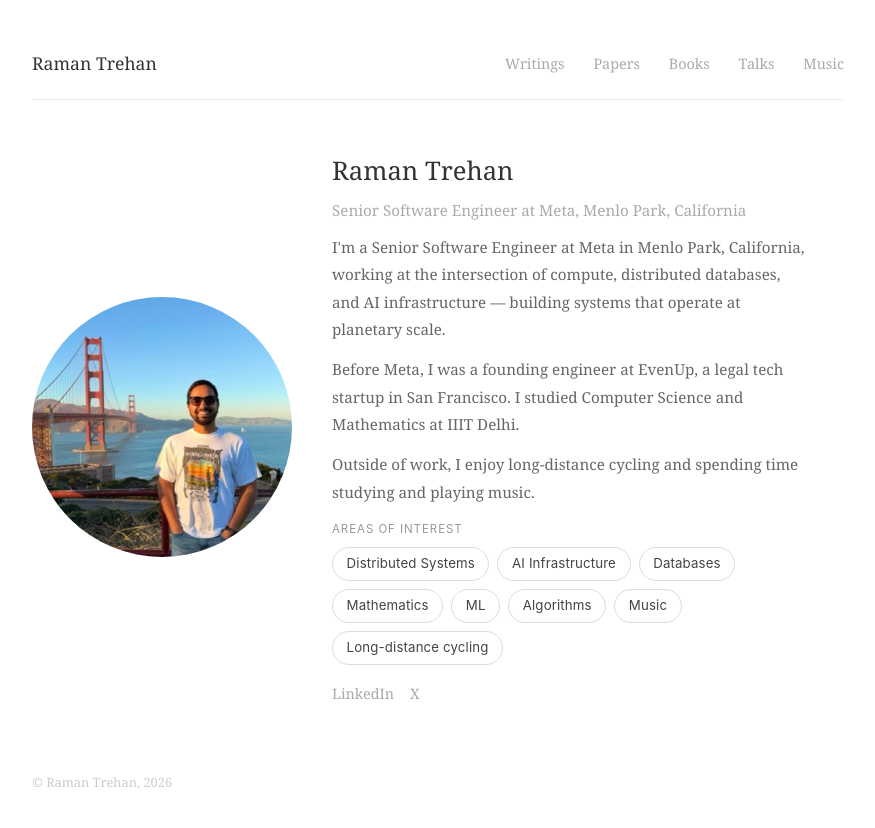
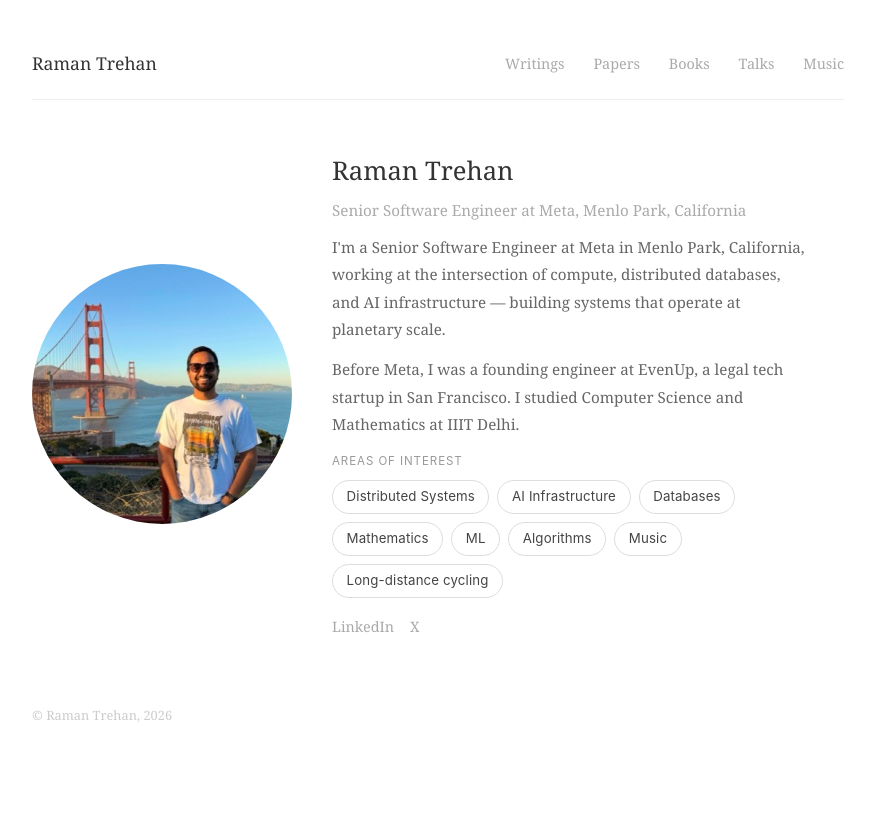
Before and after one commit to ramandeeptrehan/ramandeeptrehan.github.io, a Jekyll site: the page built from index.html, in a window 1280 px wide. Shown: the top 828 px of the page, without its empty margins (202-1077 px from the left). Built offline with Jekyll 4.4.1, drawn with Linux system fonts in a browser that asks for light colours.

Commit message:
Move personal bio to Music page

```diff
--- a/index.html
+++ b/index.html
@@ -9,7 +9,7 @@
     <p class="tagline">Senior Software Engineer at Meta, Menlo Park, California</p>
     <p class="bio">I'm a Senior Software Engineer at Meta in Menlo Park, California, working at the intersection of compute, distributed databases, and AI infrastructure — building systems that operate at planetary scale.</p>
     <p class="bio">Before Meta, I was a founding engineer at EvenUp, a legal tech startup in San Francisco. I studied Computer Science and Mathematics at IIIT Delhi.</p>
-    <p class="bio">Outside of work, I enjoy long-distance cycling and spending time studying and playing music.</p>
+
     <div class="interests">
       <p class="interests-label">Areas of Interest</p>
       <ul>
--- a/music/index.html
+++ b/music/index.html
@@ -3,4 +3,4 @@
 title: Music
 ---
 
-<p class="empty-state">Coming soon.</p>
+<p class="bio">Outside of work, I enjoy long-distance cycling and spending time studying and playing music.</p>
```
